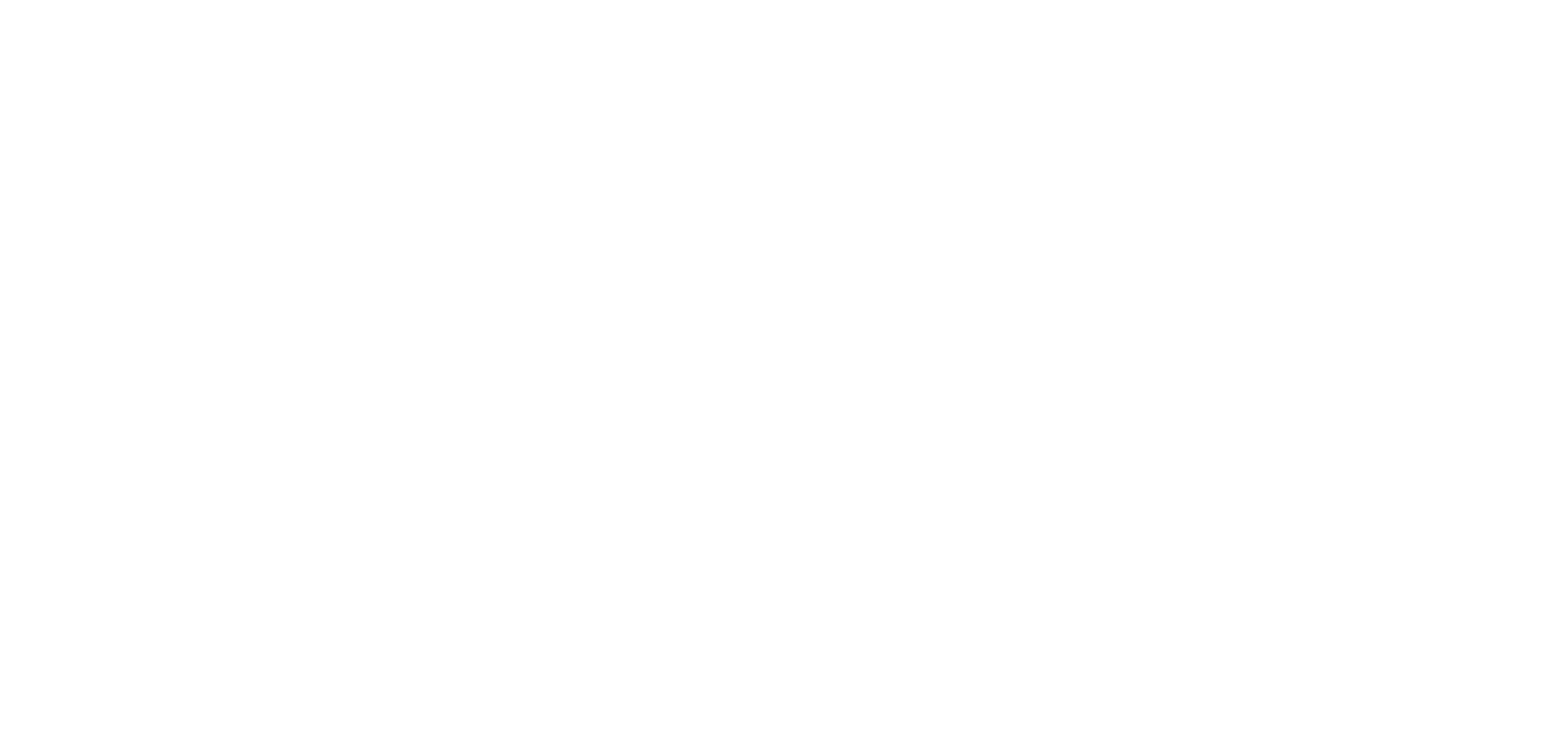
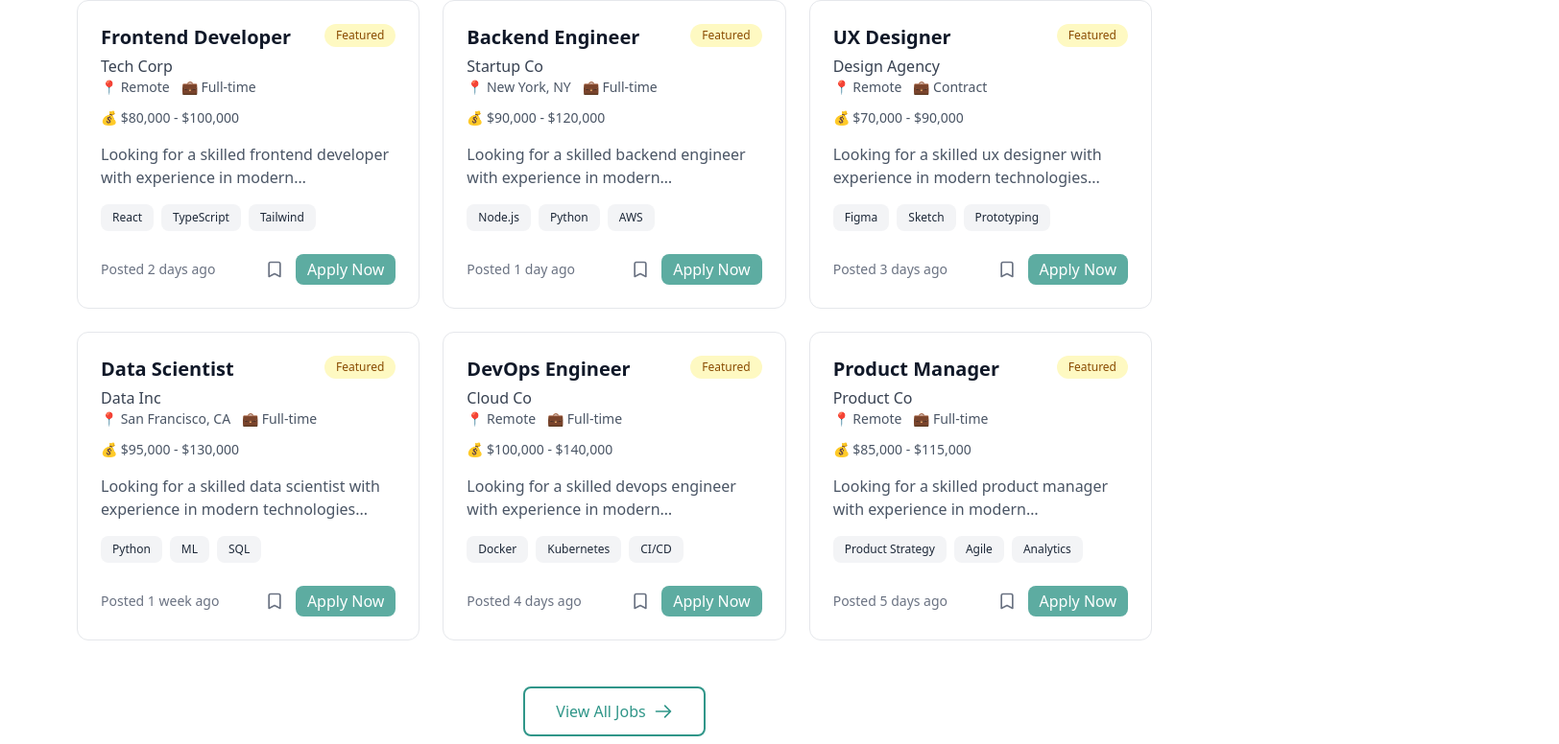
Before and after one commit to thomas1y/AfroMuya, a Next.js app: page / in a window 1280 px wide. Shown: the part 1240-2016 px from the top of the page at 96% size, 1624 px wide, since content can reach past the window. Before the commit the page ends 1072 px from the top, so only its background shows below. Built offline with nearby package versions, Linux system fonts and the light colour scheme.

Commit message:
adding featured jobs section

```diff
--- a/src/app/globals.css
+++ b/src/app/globals.css
@@ -1,5 +1,10 @@
 @import "tailwindcss";
 
+
+html, body {
+  max-width: 100vw;
+  overflow-x: hidden;
+}
 /* Your custom theme - replace colors with your Figma design */
 @theme {
   /* Add at least these basic colors */
--- a/src/app/page.js
+++ b/src/app/page.js
@@ -1,6 +1,7 @@
 import Navbar from '@/components/layout/Navbar'
 import HeroSection from '@/components/home/HeroSection'
 import CampanyLogos from '@/components/home/CampanyLogos'
+import FeaturedJobs from '@/components/home/FeaturedJobs'
 
 export default function Home() {
   return (
@@ -27,6 +28,10 @@
       <div className="bg-white">
         <CampanyLogos />
       </div>
+
+      <div>
+        <FeaturedJobs />
+      </div>
     </main>
   )
 }
--- /dev/null
+++ b/src/components/home/FeaturedJobs.js
@@ -0,0 +1,110 @@
+import JobCard from '../jobs/JobCard'
+
+const FeaturedJobs = () => {
+    const featuredJobs = [
+    {
+      id: 1,
+      title: "Frontend Developer",
+      company: "Tech Corp",
+      location: "Remote",
+      type: "Full-time",
+      salary: "$80,000 - $100,000",
+      posted: "2 days ago",
+      skills: ["React", "TypeScript", "Tailwind"],
+      isFeatured: true
+    },
+    {
+      id: 2,
+      title: "Backend Engineer",
+      company: "Startup Co",
+      location: "New York, NY",
+      type: "Full-time",
+      salary: "$90,000 - $120,000",
+      posted: "1 day ago",
+      skills: ["Node.js", "Python", "AWS"],
+      isFeatured: true
+    },
+    {
+      id: 3,
+      title: "UX Designer",
+      company: "Design Agency",
+      location: "Remote",
+      type: "Contract",
+      salary: "$70,000 - $90,000",
+      posted: "3 days ago",
+      skills: ["Figma", "Sketch", "Prototyping"],
+      isFeatured: true
+    },
+    {
+      id: 4,
+      title: "Data Scientist",
+      company: "Data Inc",
+      location: "San Francisco, CA",
+      type: "Full-time",
+      salary: "$95,000 - $130,000",
+      posted: "1 week ago",
+      skills: ["Python", "ML", "SQL"],
+      isFeatured: true
+    },
+    {
+      id: 5,
+      title: "DevOps Engineer",
+      company: "Cloud Co",
+      location: "Remote",
+      type: "Full-time",
+      salary: "$100,000 - $140,000",
+      posted: "4 days ago",
+      skills: ["Docker", "Kubernetes", "CI/CD"],
+      isFeatured: true
+    },
+    {
+      id: 6,
+      title: "Product Manager",
+      company: "Product Co",
+      location: "Remote",
+      type: "Full-time",
+      salary: "$85,000 - $115,000",
+      posted: "5 days ago",
+      skills: ["Product Strategy", "Agile", "Analytics"],
+      isFeatured: true
+    }
+  ]
+  return (
+    <div className="bg-white py-16">
+        <div className="max-w-[1296px] mx-auto px-20">
+            {/* Section Header */}
+            <div className="text-center mb-12">
+                <h2 className="text-3xl font-bold text-gray-900 mb-4">
+                    Popular Job Opportunities
+                </h2>
+                <p className="text-gray-600 text-lg max-w-2xl mx-auto ">
+                    Browse our most popular job listings from top companies
+                </p>
+            </div>
+
+
+              {/* Jobs Grid */}
+            <div className='grid grid-cols-1 md:grid-cols-2 lg:grid-cols-3 gap-6'>
+               {featuredJobs.map((job) => (
+            <JobCard key={job.id} job={job} />
+          ))}
+            </div>
+
+             {/* View All Button */}
+             <div className="text-center mt-12">
+          <a
+            href="/jobs"
+            className="inline-flex items-center justify-center px-8 py-3 border-2 border-primary text-primary font-medium rounded-lg hover:bg-primary hover:text-white transition-colors"
+          >
+            View All Jobs
+            <svg className="ml-2 w-5 h-5" fill="none" stroke="currentColor" viewBox="0 0 24 24">
+              <path strokeLinecap="round" strokeLinejoin="round" strokeWidth={2} d="M14 5l7 7m0 0l-7 7m7-7H3" />
+            </svg>
+          </a>
+        </div>
+        </div>
+    </div>
+  )
+}
+
+export default FeaturedJobs
--- /dev/null
+++ b/src/components/jobs/JobCard.js
@@ -0,0 +1,71 @@
+
+
+const JobCard = ({job}) => {
+  return (
+    <div className="bg-white border border-gray-200 rounded-xl p-6 hover:shadow-lg transition-all duration-300 hover:border-primary/20">
+        {/* Job header with featured badge */}
+          <div className="flex justify-between items-start">
+              <div >
+
+                   <h3 className="text-xl font-semibold text-gray-900">{job.title}</h3>
+                   <p className="text-gray-700 mt-1">{job.company}</p>
+              </div>
+              {job.isFeatured && (
+                <span className="bg-yellow-100 text-yellow-800 text-xs font-medium px-3 py-1 rounded-full">
+                    Featured
+                </span>
+              )}
+          </div>
+
+          {/* Job details */}
+      <div className="flex flex-wrap gap-3 text-sm text-gray-600 mb-4">
+        <span className="flex items-center">
+          📍 {job.location}
+        </span>
+        <span className="flex items-center">
+          💼 {job.type}
+        </span>
+        <span className="flex items-center">
+          💰 {job.salary}
+        </span>
+      </div>
+
+      {/* Job description preview */}
+      <p className="text-gray-600 mb-4 line-clamp-2">
+        Looking for a skilled {job.title.toLowerCase()} with experience in modern technologies...
+      </p>
+
+      {/* Skills tags */}
+      <div className="flex flex-wrap gap-2 mb-6">
+        {job.skills.map((skill, index) => (
+          <span
+            key={index}
+            className="bg-gray-100 text-gray-800 text-xs px-3 py-1.5 rounded-lg"
+          >
+            {skill}
+          </span>
+        ))}
+      </div>
+
+      <div className="flex justify-between items-center">
+        <span className="text-sm text-gray-500">
+          Posted {job.posted}
+        </span>
+        <div className="flex gap-3">
+          <button className="text-gray-500 hover:text-gray-700">
+            <svg className="w-5 h-5" fill="none" stroke="currentColor" viewBox="0 0 24 24">
+              <path strokeLinecap="round" strokeLinejoin="round" strokeWidth={2} d="M5 5a2 2 0 012-2h10a2 2 0 012 2v16l-7-3.5L5 21V5z" />
+            </svg>
+          </button>
+          <button className="bg-[#5daca1] text-white px-3 py-1 rounded-lg hover:bg-primary/90 transition-colors font-medium">
+            Apply Now
+          </button>
+        </div>
+      </div>
+
+
+    </div>
+  )
+}
+
+export default JobCard
```
Also changed, not shown: src/app/jobs/page.js (added), src/components/jobs/JobFilters.js (added), src/components/jobs/Pagination.js (added).
